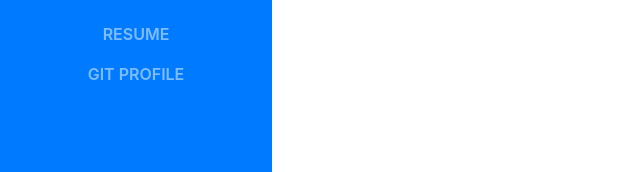
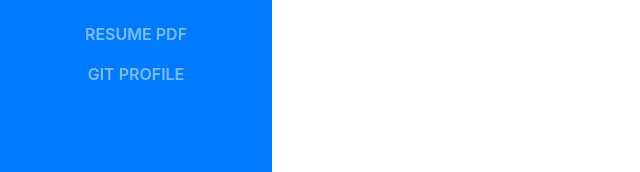
Before and after one commit to ijcode/ijcode.github.io, a website with bundled scripts: page index.html in a window 1280 px wide. Shown: the part 578-750 px from the top of the page, 0-640 px from the left. Built offline with nearby package versions, Linux system fonts and the light colour scheme; a web font is replaced by a local one.

Commit message:
minor text update

```diff
--- a/index.html
+++ b/index.html
@@ -61,7 +61,7 @@
             <a class="nav-link js-scroll-trigger" href="#awards">Awards</a>
           </li>
           <li class="nav-item">
-            <a class="nav-link js-scroll-trigger" href="./resume-2018.pdf">Resume</a>
+            <a class="nav-link js-scroll-trigger" href="./resume-2018.pdf">Resume Pdf</a>
           </li>
           <li class="nav-item">
             <a class="nav-link js-scroll-trigger" href="https://github.com/summonersRift/">Git Profile</a>
```
